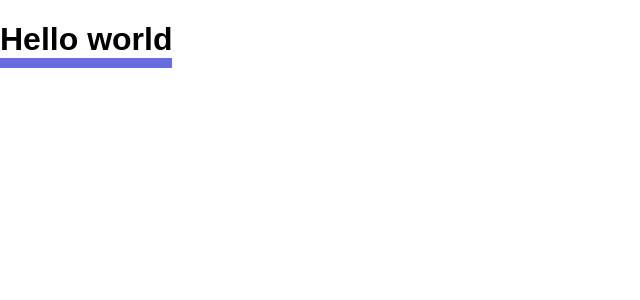
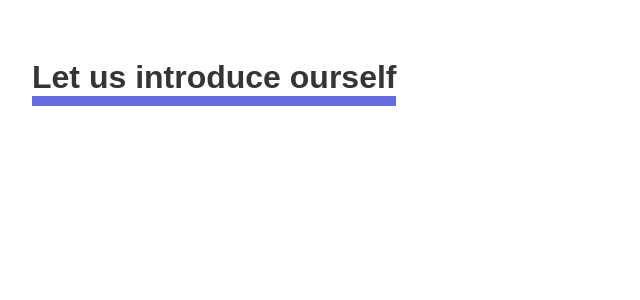
Before and after one commit to Petiazediter/CarAppRewrite, a React (Create React App) app in the folder car-app-frontend/: page /about in a window 1280 px wide. Shown: the top 300 px of the page, without its empty margins (0-640 px from the left). Built offline with nearby package versions, Linux system fonts and the light colour scheme.

Commit message:
Create styled component from layout.

```diff
--- a/car-app-frontend/src/components/about-page/About.tsx
+++ b/car-app-frontend/src/components/about-page/About.tsx
@@ -1,14 +1,25 @@
 import styled from "@emotion/styled"
+import { Layout } from 'antd'
 
 const AboutHeader = styled('h1')({
     width: 'fit-content',
     fontFamily: 'sans-serif',
     borderBottom: '10px solid #676CE1',
+    fontSize: 'xx-large',
+    color: '#353535'
+})
+
+const Content = styled(Layout)({
+    padding: '2em',
+    boxSizing: 'border-box',
+    display: 'inline-block',
+    position: 'relative',
+    width: '100%'
 })
 
 export function About() {
     return (
-    <div>
-        <AboutHeader>Hello world</AboutHeader>
-    </div>)
+    <Content>
+        <AboutHeader>Let us introduce ourself</AboutHeader>
+    </Content>)
 }
```
